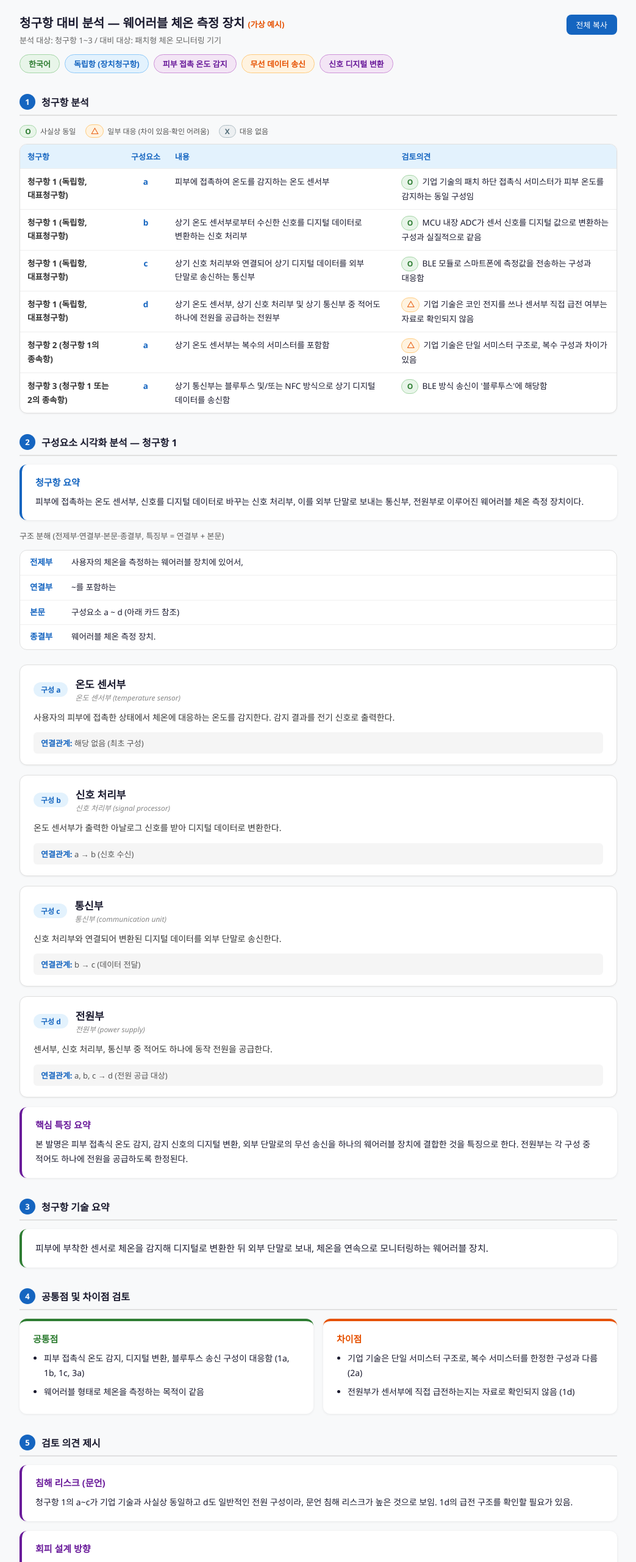
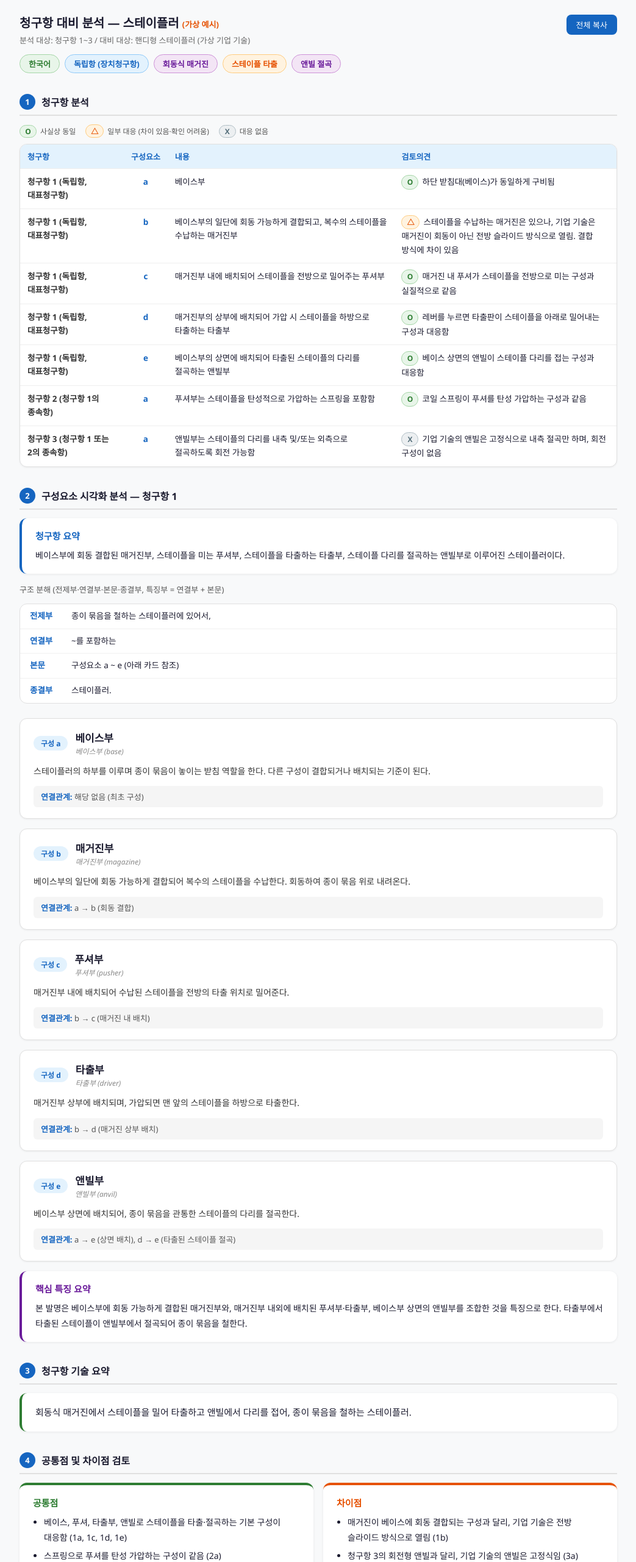
Before and after one commit to qkdkdwo/toolkit, a plain HTML site: page prompts/6_core-patent-claim-analyzer/example-output.html in a window 1280 px wide. Shown: the top 2562 px of the page at 61% size, without its empty margins (118-1161 px from the left). Drawn offline with Linux system fonts and the light colour scheme.

Commit message:
Replace fictional example claims with a fictional stapler
Co-Authored-By: Claude Opus 5.5 <noreply@anthropic.com>
Claude-Session: https://claude.ai/code/session_01X47ptPPrigTuybMuC3KoWh

```diff
--- a/prompts/6_core-patent-claim-analyzer/example-output.html
+++ b/prompts/6_core-patent-claim-analyzer/example-output.html
@@ -3,7 +3,7 @@
 <head>
 <meta charset="UTF-8">
 <meta name="viewport" content="width=device-width, initial-scale=1, viewport-fit=cover">
-<title>청구항 대비 분석 — 웨어러블 체온 측정 장치 (예시)</title>
+<title>청구항 대비 분석 — 스테이플러 (가상 예시)</title>
 <style>
   :root { box-sizing: border-box; padding-top: env(safe-area-inset-top, 0px); padding-bottom: env(safe-area-inset-bottom, 0px); }
   *, *::before, *::after { box-sizing: inherit; }
@@ -110,8 +110,8 @@
 <!-- 상단: 제목 + 메타 태그 -->
 <div class="page-head">
   <div>
-    <h1 class="page-title">청구항 대비 분석 — 웨어러블 체온 측정 장치 <span style="font-size:13px;color:#e65100">(가상 예시)</span></h1>
-    <div class="page-sub">분석 대상: 청구항 1~3 / 대비 대상: 패치형 체온 모니터링 기기</div>
+    <h1 class="page-title">청구항 대비 분석 — 스테이플러 <span style="font-size:13px;color:#e65100">(가상 예시)</span></h1>
+    <div class="page-sub">분석 대상: 청구항 1~3 / 대비 대상: 핸디형 스테이플러 (가상 기업 기술)</div>
   </div>
   <button class="copy-btn" onclick="copyAll()">전체 복사</button>
 </div>
@@ -119,9 +119,9 @@
   <span class="tag tag-lang">한국어</span>
   <span class="tag tag-type">독립항 (장치청구항)</span>
   <!-- [META TAGS HERE] : 청구항 주요 특징 3~4개를 tag-info, tag-key 클래스로 교차 추가 -->
-  <span class="tag tag-info">피부 접촉 온도 감지</span>
-  <span class="tag tag-key">무선 데이터 송신</span>
-  <span class="tag tag-info">신호 디지털 변환</span>
+  <span class="tag tag-info">회동식 매거진</span>
+  <span class="tag tag-key">스테이플 타출</span>
+  <span class="tag tag-info">앤빌 절곡</span>
 </div>
 
 <!-- ===== 섹션 1. 청구항 분석 ===== -->
@@ -141,38 +141,44 @@
       <tr>
         <td class="c-claim">청구항 1 (독립항, 대표청구항)</td>
         <td class="c-comp">a</td>
-        <td class="c-body">피부에 접촉하여 온도를 감지하는 온도 센서부</td>
-        <td><span class="mark mark-o">O</span>기업 기술의 패치 하단 접촉식 서미스터가 피부 온도를 감지하는 동일 구성임</td>
+        <td class="c-body">베이스부</td>
+        <td><span class="mark mark-o">O</span>하단 받침대(베이스)가 동일하게 구비됨</td>
       </tr>
       <tr>
         <td class="c-claim">청구항 1 (독립항, 대표청구항)</td>
         <td class="c-comp">b</td>
-        <td class="c-body">상기 온도 센서부로부터 수신한 신호를 디지털 데이터로 변환하는 신호 처리부</td>
-        <td><span class="mark mark-o">O</span>MCU 내장 ADC가 센서 신호를 디지털 값으로 변환하는 구성과 실질적으로 같음</td>
+        <td class="c-body">베이스부의 일단에 회동 가능하게 결합되고, 복수의 스테이플을 수납하는 매거진부</td>
+        <td><span class="mark mark-t">△</span>스테이플을 수납하는 매거진은 있으나, 기업 기술은 매거진이 회동이 아닌 전방 슬라이드 방식으로 열림. 결합 방식에 차이 있음</td>
       </tr>
       <tr>
         <td class="c-claim">청구항 1 (독립항, 대표청구항)</td>
         <td class="c-comp">c</td>
-        <td class="c-body">상기 신호 처리부와 연결되어 상기 디지털 데이터를 외부 단말로 송신하는 통신부</td>
-        <td><span class="mark mark-o">O</span>BLE 모듈로 스마트폰에 측정값을 전송하는 구성과 대응함</td>
+        <td class="c-body">매거진부 내에 배치되어 스테이플을 전방으로 밀어주는 푸셔부</td>
+        <td><span class="mark mark-o">O</span>매거진 내 푸셔가 스테이플을 전방으로 미는 구성과 실질적으로 같음</td>
       </tr>
       <tr>
         <td class="c-claim">청구항 1 (독립항, 대표청구항)</td>
         <td class="c-comp">d</td>
-        <td class="c-body">상기 온도 센서부, 상기 신호 처리부 및 상기 통신부 중 적어도 하나에 전원을 공급하는 전원부</td>
-        <td><span class="mark mark-t">△</span>기업 기술은 코인 전지를 쓰나 센서부 직접 급전 여부는 자료로 확인되지 않음</td>
+        <td class="c-body">매거진부의 상부에 배치되어 가압 시 스테이플을 하방으로 타출하는 타출부</td>
+        <td><span class="mark mark-o">O</span>레버를 누르면 타출판이 스테이플을 아래로 밀어내는 구성과 대응함</td>
+      </tr>
+      <tr>
+        <td class="c-claim">청구항 1 (독립항, 대표청구항)</td>
+        <td class="c-comp">e</td>
+        <td class="c-body">베이스부의 상면에 배치되어 타출된 스테이플의 다리를 절곡하는 앤빌부</td>
+        <td><span class="mark mark-o">O</span>베이스 상면의 앤빌이 스테이플 다리를 접는 구성과 대응함</td>
       </tr>
       <tr>
         <td class="c-claim">청구항 2 (청구항 1의 종속항)</td>
         <td class="c-comp">a</td>
-        <td class="c-body">상기 온도 센서부는 복수의 서미스터를 포함함</td>
-        <td><span class="mark mark-t">△</span>기업 기술은 단일 서미스터 구조로, 복수 구성과 차이가 있음</td>
+        <td class="c-body">푸셔부는 스테이플을 탄성적으로 가압하는 스프링을 포함함</td>
+        <td><span class="mark mark-o">O</span>코일 스프링이 푸셔를 탄성 가압하는 구성과 같음</td>
       </tr>
       <tr>
         <td class="c-claim">청구항 3 (청구항 1 또는 2의 종속항)</td>
         <td class="c-comp">a</td>
-        <td class="c-body">상기 통신부는 블루투스 및/또는 NFC 방식으로 상기 디지털 데이터를 송신함</td>
-        <td><span class="mark mark-o">O</span>BLE 방식 송신이 '블루투스'에 해당함</td>
+        <td class="c-body">앤빌부는 스테이플의 다리를 내측 및/또는 외측으로 절곡하도록 회전 가능함</td>
+        <td><span class="mark mark-x">X</span>기업 기술의 앤빌은 고정식으로 내측 절곡만 하며, 회전 구성이 없음</td>
       </tr>
       <!-- /CLAIM ROWS -->
     </tbody>
@@ -183,14 +189,14 @@
 <h2 class="section-title"><span class="section-num">2</span>구성요소 시각화 분석 — 청구항 1</h2>
 <div class="summary-card">
   <h3>청구항 요약</h3>
-  <p>피부에 접촉하는 온도 센서부, 신호를 디지털 데이터로 바꾸는 신호 처리부, 이를 외부 단말로 보내는 통신부, 전원부로 이루어진 웨어러블 체온 측정 장치이다.</p>
+  <p>베이스부에 회동 결합된 매거진부, 스테이플을 미는 푸셔부, 스테이플을 타출하는 타출부, 스테이플 다리를 절곡하는 앤빌부로 이루어진 스테이플러이다.</p>
 </div>
 <div class="section-label">구조 분해 (전제부·연결부·본문·종결부, 특징부 = 연결부 + 본문)</div>
 <div class="struct">
-  <div><b>전제부</b><span>사용자의 체온을 측정하는 웨어러블 장치에 있어서,</span></div>
+  <div><b>전제부</b><span>종이 묶음을 철하는 스테이플러에 있어서,</span></div>
   <div><b>연결부</b><span>~를 포함하는</span></div>
-  <div><b>본문</b><span>구성요소 a ~ d (아래 카드 참조)</span></div>
-  <div><b>종결부</b><span>웨어러블 체온 측정 장치.</span></div>
+  <div><b>본문</b><span>구성요소 a ~ e (아래 카드 참조)</span></div>
+  <div><b>종결부</b><span>스테이플러.</span></div>
 </div>
 
 <!-- [COMPONENT CARDS HERE] : 아래 카드를 구성요소 수만큼 반복 -->
@@ -198,57 +204,68 @@
   <div class="comp-header">
     <span class="comp-badge">구성 a</span>
     <div>
-      <div class="comp-name">온도 센서부</div>
-      <div class="comp-orig">온도 센서부 (temperature sensor)</div>
+      <div class="comp-name">베이스부</div>
+      <div class="comp-orig">베이스부 (base)</div>
     </div>
   </div>
-  <div class="comp-desc">사용자의 피부에 접촉한 상태에서 체온에 대응하는 온도를 감지한다. 감지 결과를 전기 신호로 출력한다.</div>
+  <div class="comp-desc">스테이플러의 하부를 이루며 종이 묶음이 놓이는 받침 역할을 한다. 다른 구성이 결합되거나 배치되는 기준이 된다.</div>
   <div class="comp-relation"><span>연결관계:</span> 해당 없음 (최초 구성)</div>
 </div>
 <div class="component-card">
   <div class="comp-header">
     <span class="comp-badge">구성 b</span>
     <div>
-      <div class="comp-name">신호 처리부</div>
-      <div class="comp-orig">신호 처리부 (signal processor)</div>
+      <div class="comp-name">매거진부</div>
+      <div class="comp-orig">매거진부 (magazine)</div>
     </div>
   </div>
-  <div class="comp-desc">온도 센서부가 출력한 아날로그 신호를 받아 디지털 데이터로 변환한다.</div>
-  <div class="comp-relation"><span>연결관계:</span> a → b (신호 수신)</div>
+  <div class="comp-desc">베이스부의 일단에 회동 가능하게 결합되어 복수의 스테이플을 수납한다. 회동하여 종이 묶음 위로 내려온다.</div>
+  <div class="comp-relation"><span>연결관계:</span> a → b (회동 결합)</div>
 </div>
 <div class="component-card">
   <div class="comp-header">
     <span class="comp-badge">구성 c</span>
     <div>
-      <div class="comp-name">통신부</div>
-      <div class="comp-orig">통신부 (communication unit)</div>
+      <div class="comp-name">푸셔부</div>
+      <div class="comp-orig">푸셔부 (pusher)</div>
     </div>
   </div>
-  <div class="comp-desc">신호 처리부와 연결되어 변환된 디지털 데이터를 외부 단말로 송신한다.</div>
-  <div class="comp-relation"><span>연결관계:</span> b → c (데이터 전달)</div>
+  <div class="comp-desc">매거진부 내에 배치되어 수납된 스테이플을 전방의 타출 위치로 밀어준다.</div>
+  <div class="comp-relation"><span>연결관계:</span> b → c (매거진 내 배치)</div>
 </div>
 <div class="component-card">
   <div class="comp-header">
     <span class="comp-badge">구성 d</span>
     <div>
-      <div class="comp-name">전원부</div>
-      <div class="comp-orig">전원부 (power supply)</div>
+      <div class="comp-name">타출부</div>
+      <div class="comp-orig">타출부 (driver)</div>
     </div>
   </div>
-  <div class="comp-desc">센서부, 신호 처리부, 통신부 중 적어도 하나에 동작 전원을 공급한다.</div>
-  <div class="comp-relation"><span>연결관계:</span> a, b, c → d (전원 공급 대상)</div>
+  <div class="comp-desc">매거진부 상부에 배치되며, 가압되면 맨 앞의 스테이플을 하방으로 타출한다.</div>
+  <div class="comp-relation"><span>연결관계:</span> b → d (매거진 상부 배치)</div>
+</div>
+<div class="component-card">
+  <div class="comp-header">
+    <span class="comp-badge">구성 e</span>
+    <div>
+      <div class="comp-name">앤빌부</div>
+      <div class="comp-orig">앤빌부 (anvil)</div>
+    </div>
+  </div>
+  <div class="comp-desc">베이스부 상면에 배치되어, 종이 묶음을 관통한 스테이플의 다리를 절곡한다.</div>
+  <div class="comp-relation"><span>연결관계:</span> a → e (상면 배치), d → e (타출된 스테이플 절곡)</div>
 </div>
 <!-- /COMPONENT CARDS -->
 
 <div class="feature-summary">
   <h3>핵심 특징 요약</h3>
-  <p>본 발명은 피부 접촉식 온도 감지, 감지 신호의 디지털 변환, 외부 단말로의 무선 송신을 하나의 웨어러블 장치에 결합한 것을 특징으로 한다. 전원부는 각 구성 중 적어도 하나에 전원을 공급하도록 한정된다.</p>
+  <p>본 발명은 베이스부에 회동 가능하게 결합된 매거진부와, 매거진부 내외에 배치된 푸셔부·타출부, 베이스부 상면의 앤빌부를 조합한 것을 특징으로 한다. 타출부에서 타출된 스테이플이 앤빌부에서 절곡되어 종이 묶음을 철한다.</p>
 </div>
 
 <!-- ===== 섹션 3. 청구항 기술 요약 ===== -->
 <h2 class="section-title"><span class="section-num">3</span>청구항 기술 요약</h2>
 <div class="brief-card">
-  <p>피부에 부착한 센서로 체온을 감지해 디지털로 변환한 뒤 외부 단말로 보내, 체온을 연속으로 모니터링하는 웨어러블 장치.</p>
+  <p>회동식 매거진에서 스테이플을 밀어 타출하고 앤빌에서 다리를 접어, 종이 묶음을 철하는 스테이플러.</p>
 </div>
 
 <!-- ===== 섹션 4. 공통점 및 차이점 검토 ===== -->
@@ -258,16 +275,16 @@
     <h3>공통점</h3>
     <ul>
       <!-- 항목 수만큼 li 반복 -->
-      <li>피부 접촉식 온도 감지, 디지털 변환, 블루투스 송신 구성이 대응함 (1a, 1b, 1c, 3a)</li>
-      <li>웨어러블 형태로 체온을 측정하는 목적이 같음</li>
+      <li>베이스, 푸셔, 타출부, 앤빌로 스테이플을 타출·절곡하는 기본 구성이 대응함 (1a, 1c, 1d, 1e)</li>
+      <li>스프링으로 푸셔를 탄성 가압하는 구성이 같음 (2a)</li>
     </ul>
   </div>
   <div class="compare-card diff">
     <h3>차이점</h3>
     <ul>
       <!-- 항목 수만큼 li 반복 -->
-      <li>기업 기술은 단일 서미스터 구조로, 복수 서미스터를 한정한 구성과 다름 (2a)</li>
-      <li>전원부가 센서부에 직접 급전하는지는 자료로 확인되지 않음 (1d)</li>
+      <li>매거진이 베이스에 회동 결합되는 구성과 달리, 기업 기술은 전방 슬라이드 방식으로 열림 (1b)</li>
+      <li>청구항 3의 회전형 앤빌과 달리, 기업 기술의 앤빌은 고정식임 (3a)</li>
     </ul>
   </div>
 </div>
@@ -277,12 +294,12 @@
 
 <!-- [OPINION CARDS HERE] : 침해 리스크 / 회피 설계 / 개량 방안 중 유의미한 항목 수만큼 카드 반복 -->
 <div class="opinion-card">
-  <h3>침해 리스크 (문언)</h3>
-  <p>청구항 1의 a~c가 기업 기술과 사실상 동일하고 d도 일반적인 전원 구성이라, 문언 침해 리스크가 높은 것으로 보임. 1d의 급전 구조를 확인할 필요가 있음.</p>
+  <h3>침해 리스크 (문언·균등)</h3>
+  <p>청구항 1은 1b를 제외한 구성이 대응하므로, 1b의 "회동 가능하게 결합" 해석이 문언 침해 판단의 핵심으로 보임. 슬라이드 방식이 같은 기능을 하는지에 따라 균등 여부를 추가 검토할 필요가 있음.</p>
 </div>
 <div class="opinion-card">
   <h3>회피 설계 방향</h3>
-  <p>청구항 1은 구성이 일반적이어서 회피 여지가 작아 보임. 종속항 2는 단일 서미스터 구조를 유지하면 해당하지 않을 가능성이 있음.</p>
+  <p>매거진의 슬라이드 개방 구조를 유지하는 것이 청구항 1의 회피 근거가 될 가능성이 있음. 청구항 3은 고정식 앤빌을 유지하면 해당하지 않을 것으로 보임.</p>
 </div>
 <!-- /OPINION CARDS -->
 
```
Also changed, not shown: tests/claim-visualizer.test.js (+7 -7 lines), tools/claim-visualizer/index.html (+20 -17 lines).
